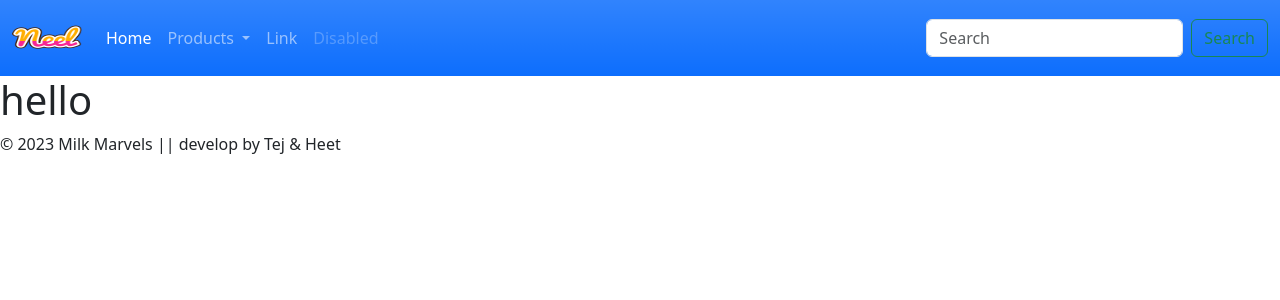
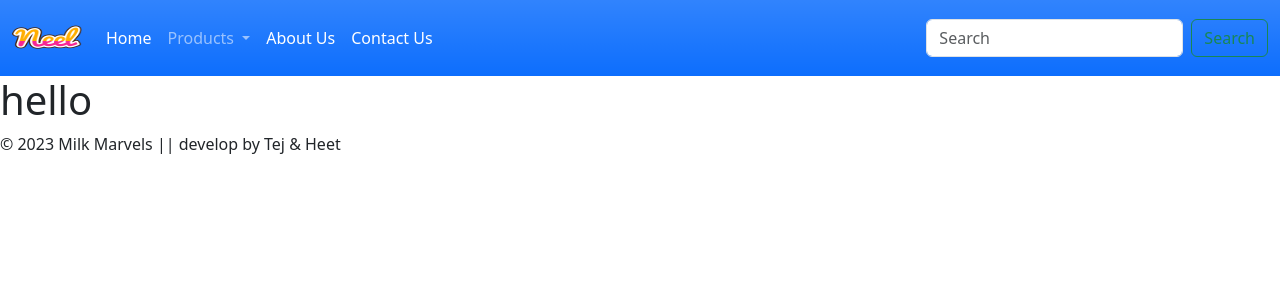
Before and after one commit to TejKapadiya/milkmarvels, a Django app: page / in a window 1280 px wide. Shown: the top 300 px of the page. Run offline with Django 4.2, Linux system fonts and the light colour scheme.

Commit message:
updated navbar
43.38

```diff
--- a/templates/base.html
+++ b/templates/base.html
@@ -33,17 +33,15 @@
             <ul class="dropdown-menu" aria-labelledby="navbarDropdown">
               <li><a class="dropdown-item" href="#">Milk</a></li>
               <li><a class="dropdown-item" href="#">Curd</a></li>
-              <li><a class="dropdown-item" href="#">PAneer</a></li>
-              <li><a class="dropdown-item" href="#">Milk</a></li>
+              <li><a class="dropdown-item" href="#">Paneer</a></li>
               <li><a class="dropdown-item" href="#">Milk</a></li>
             </ul>
           </li>
           <li class="nav-item">
-            <a class="nav-link" href="#">Link</a>
+            <a class="nav-link text-white" href="#">About Us</a>
           </li>
-
-          <li class="nav-item">
-            <a class="nav-link disabled" href="#" tabindex="-1" aria-disabled="true">Disabled</a>
+                    <li class="nav-item">
+            <a class="nav-link text-white" href="#">Contact Us</a>
           </li>
         </ul>
         <form class="d-flex">
@@ -51,6 +49,7 @@
           <button class="btn btn-outline-success" type="submit">Search</button>
         </form>
       </div>
+      <ul class="navbar-nav ma-auto mb-2-lg-0">
     </div>
   </nav>
 <script src="https://cdn.jsdelivr.net/npm/@popperjs/core@2.11.8/dist/umd/popper.min.js" integrity="sha384-I7E8VVD/ismYTF4hNIPjVp/Zjvgyol6VFvRkX/vR+Vc4jQkC+hVqc2pM8ODewa9r" crossorigin="anonymous"></script>
```
